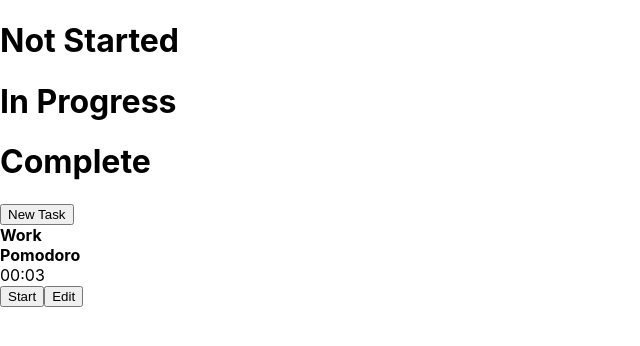
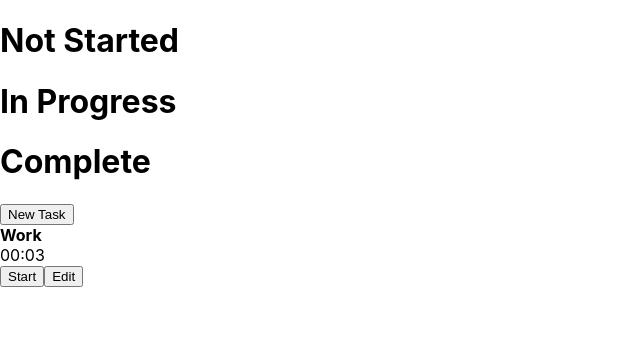
Before and after one commit to SamuelSehnert/todo_react_practice, a React (Create React App) app: page / in a window 1280 px wide. Shown: the top 346 px of the page, without its empty margins (0-640 px from the left). Built offline with nearby package versions, Linux system fonts and the light colour scheme.

Commit message:
more css

```diff
--- a/src/Components/Main.js
+++ b/src/Components/Main.js
@@ -12,12 +12,12 @@ const Main = () => {
     const [groups, setGroups] = useState(JSON.parse(localStorage.getItem('groups')));
     const [ID, setID] = useState(Number(localStorage.getItem('id')));
 
-    const [timeData, setTimeData] = useState(3) //25 minutes in seconds
+    const [timeData, setTimeData] = useState(3) // want to refractor out, but can't figure out the setTimeData() function
     const [allTime, setAllTime] = useState([timeData, 2, 0]) //[work time, break time, stage : 0=work, 1=break]
     const [timerGoing, setTimerGoing] = useState(false) //25 minutes in seconds
 
     const [showEditTask, setShowEditTask] = useState(false); //state for choosing to render the edit task or the sections
-    const [showTimer, setShowTimer] = useState(false);
+    const [showEditTimer, setshowEditTimer] = useState(false);
     const [selectedTask, setSelectedTask] = useState({}) //state for the current task User is looking at
 
     const [groupEdit, setgroupEdit] = useState(false); //used to force re-render after group edit
@@ -71,8 +71,8 @@ const Main = () => {
         setShowEditTask(!showEditTask)
     }
 
-    function handleShowTimer(){
-        setShowTimer(!showTimer)
+    function handleshowEditTimer(){
+        setshowEditTimer(!showEditTimer)
     }
 
     //sets task and then shows popup
@@ -152,10 +152,10 @@ const Main = () => {
 
     function renderWorkOrBreak(){
         if (allTime[2] === 0){
-            return <div><strong>Work</strong></div>
+            return <div className='work-or-break'><strong>Work</strong></div>
         }
         else if (allTime[2] === 1){
-            return <div><strong>Break</strong></div>
+            return <div className='work-or-break'><strong>Break</strong></div>
         }
     }
 
@@ -170,7 +170,7 @@ const Main = () => {
                 </div>
                 <span className='button-span'>
                     <button className='button-new' onClick={() => createTask()}>New Task</button>
-                    <div className='pomodoro' >{renderWorkOrBreak()}<Pomodoro timeData={timeData} setShowTimer={setShowTimer} setTimerGoing={setTimerGoing} timerGoing={timerGoing} nextStage={nextStage} /></div>
+                    <div className='pomodoro' >{renderWorkOrBreak()}<Pomodoro timeData={timeData} setshowEditTimer={setshowEditTimer} setTimerGoing={setTimerGoing} timerGoing={timerGoing} nextStage={nextStage} /></div>
                 </span>
                 {showEditTask && (
                     <div className='modal'>
@@ -178,9 +178,9 @@ const Main = () => {
                         <div className='modal-content'><EditTask exitEditTask={exitEditTask} taskData={selectedTask} exitEditGroup={exitEditGroup} groupData={groups}/></div>
                     </div>
                 )}
-                {showTimer && (
+                {showEditTimer && (
                    <div className='modal'>
-                        <div onClick={() => handleShowTimer()} className="overlay"></div> {/* essentially the background, click to exit */}
+                        <div onClick={() => handleshowEditTimer()} className="overlay"></div> {/* essentially the background, click to exit */}
                         <div className='modal-content'><EditPomodoro /></div>
                     </div>
                     )}
--- a/src/Components/Pomodoro.js
+++ b/src/Components/Pomodoro.js
@@ -2,7 +2,7 @@ import React, { useState } from 'react'
 
 import './../Style/Pomodoro.module.css'
 
-const Pomodoro = ({timeData, setShowTimer, setTimerGoing, timerGoing, nextStage}) => {
+const Pomodoro = ({timeData, setshowEditTimer, setTimerGoing, timerGoing, nextStage}) => {
 
     const [isPaused, setIsPaused] = useState(false);
 
@@ -37,12 +37,11 @@ const Pomodoro = ({timeData, setShowTimer, setTimerGoing, timerGoing, nextStage}
     }
 
     return(
-        <div>
-            <strong>Pomodoro</strong>
+        <div className='total'>
             <div>{messageData()}</div>
-            <span>
+            <span className='button-span'>
                 {conditionalButtonReturn()}
-                <button onClick={() => { setShowTimer(true) }}>Edit</button>
+                <button onClick={() => { setshowEditTimer(true) }}>Edit</button>
             </span>
         </div>
     );
--- a/src/Style/Main.module.css
+++ b/src/Style/Main.module.css
@@ -62,6 +62,10 @@
     color: white;
 }
 
+.work-or-break{
+    font-size: 25px;
+}
+
 .modal-content {
     position: absolute;
     top: 40%;
--- a/src/Style/Pomodoro.module.css
+++ b/src/Style/Pomodoro.module.css
@@ -0,0 +1,7 @@
+.total{
+    padding: 10px;
+}
+
+.total > *{
+    padding: 10px;
+}
```
